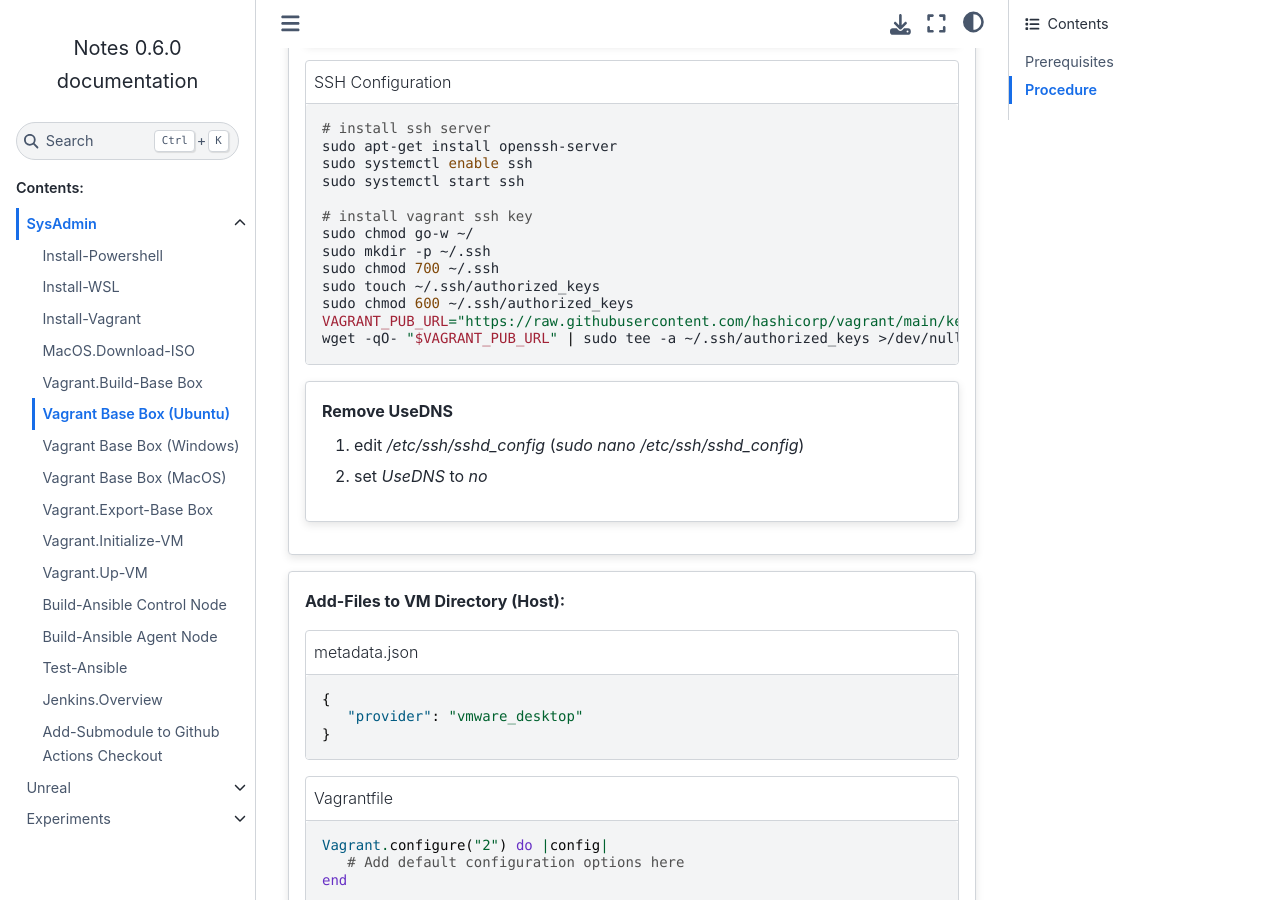
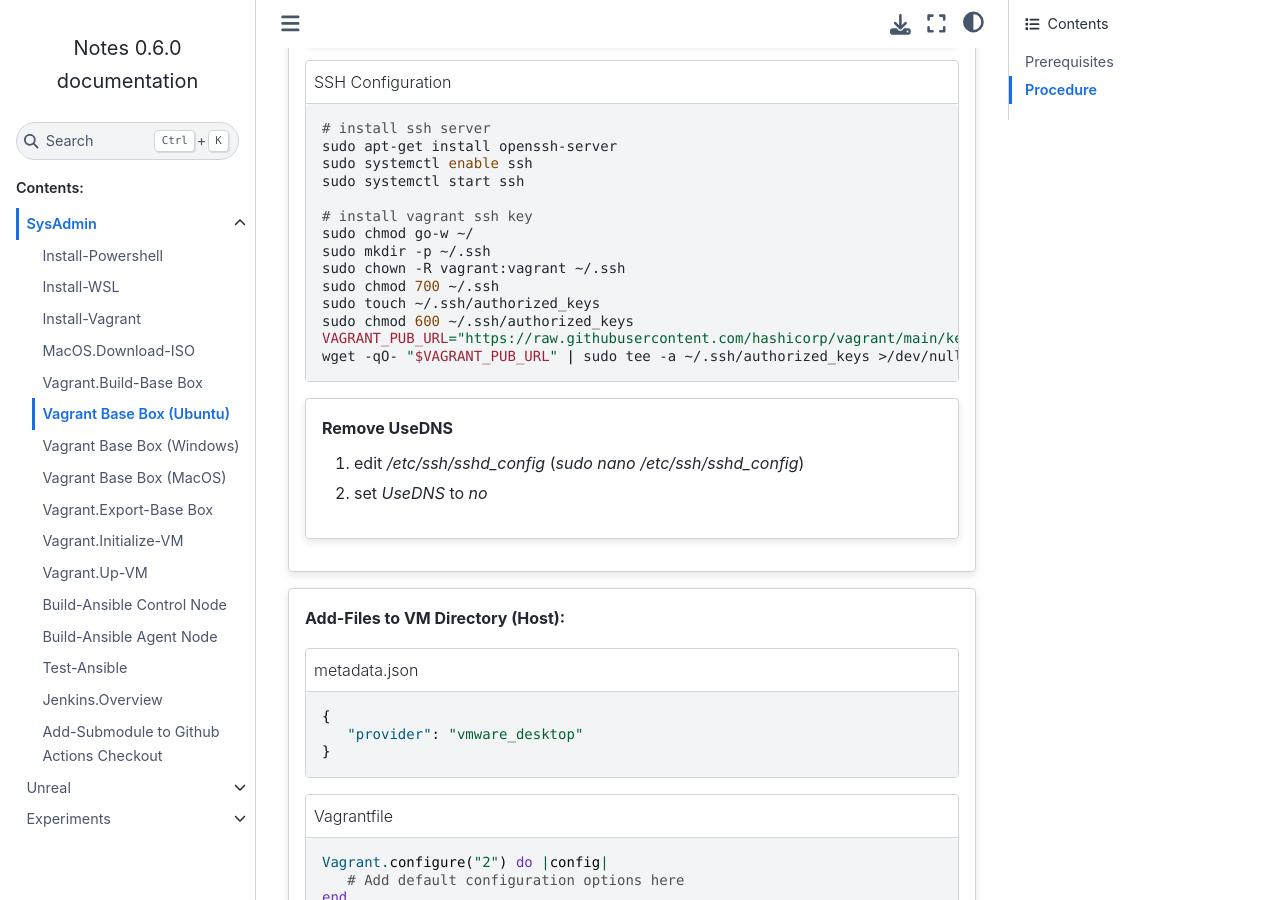
Before and after one commit to Liimurr/notes, a Sphinx documentation site: the page built from doc/src/Vagrant.Build-BaseBox_Ubuntu.rst, in a window 1280 px wide and 900 px high, scrolled down 1171 px. Built offline with Sphinx 7.4.7 and the Sphinx Book theme 1.1.4, drawn with Linux system fonts in a browser that asks for light colours; pages that are not in the unit, such as notebooks, are missing from menus.

Commit message:
update ubuntu base box instructions

```diff
--- a/doc/src/Vagrant.Build-BaseBox_Ubuntu.rst
+++ b/doc/src/Vagrant.Build-BaseBox_Ubuntu.rst
@@ -51,6 +51,7 @@ Procedure
       # install vagrant ssh key
       sudo chmod go-w ~/
       sudo mkdir -p ~/.ssh
+      sudo chown -R vagrant:vagrant ~/.ssh
       sudo chmod 700 ~/.ssh
       sudo touch ~/.ssh/authorized_keys
       sudo chmod 600 ~/.ssh/authorized_keys
```
